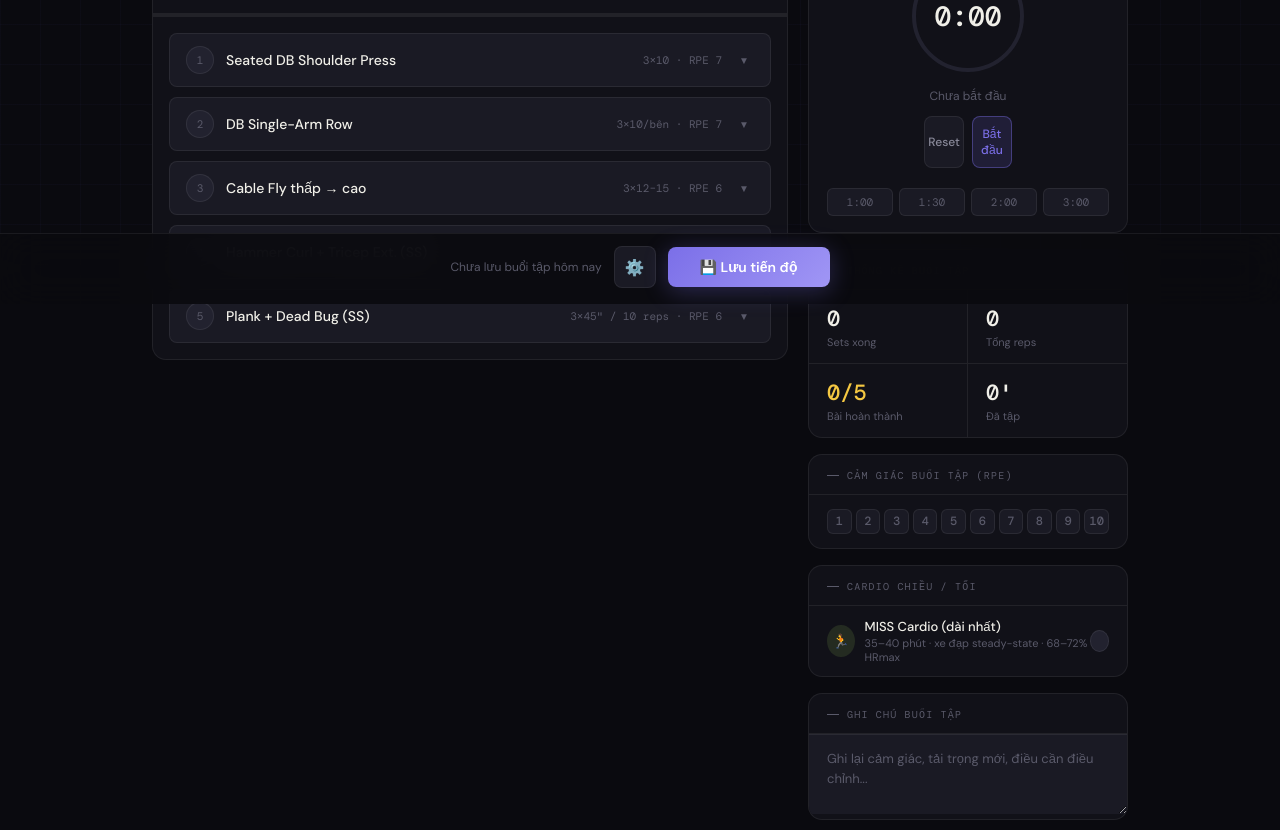
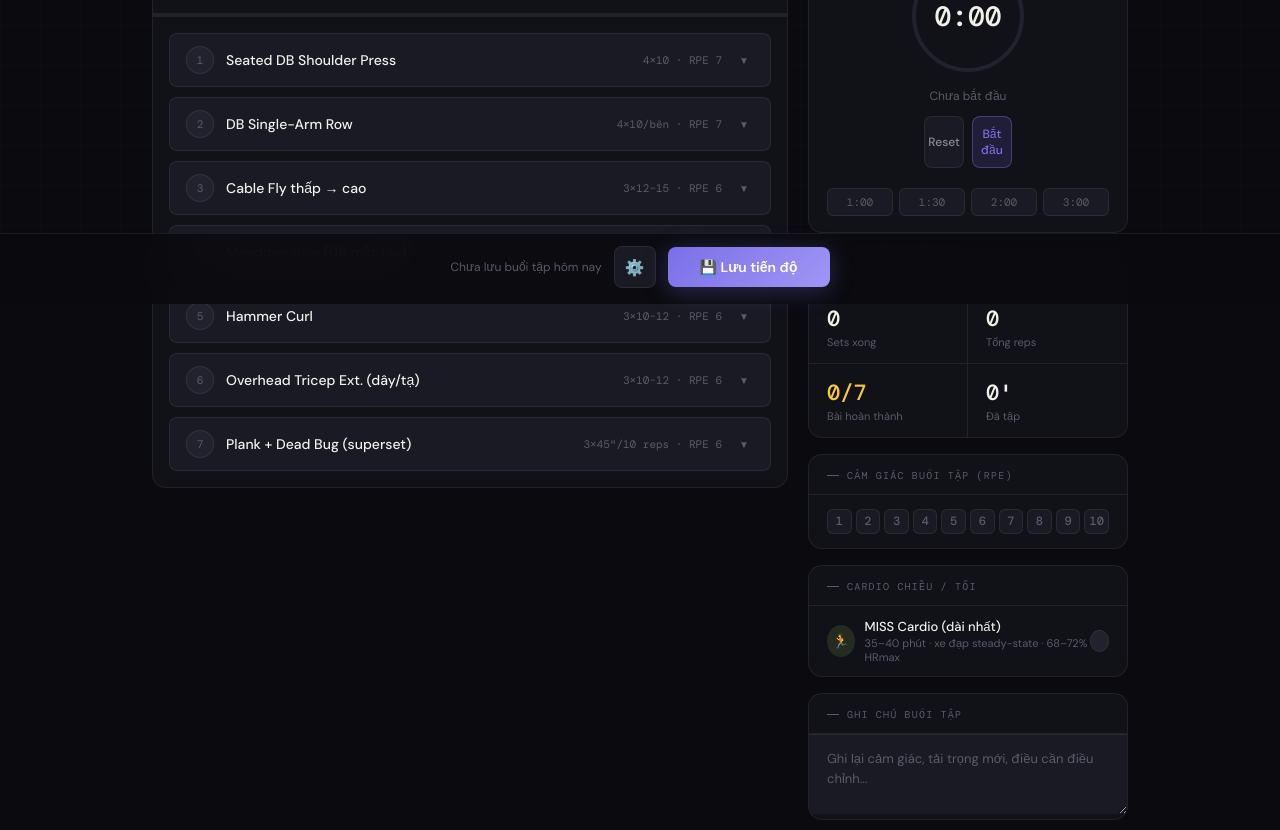
Before and after one commit to haphong463/cutting-tracker, a plain HTML site: page index.html in a window 1280 px wide. Shown: the part 496-1326 px from the top of the page. Drawn offline with nearby package versions, Linux system fonts and the light colour scheme.

Commit message:
Update workout metadata and exercise details

```diff
--- a/index.html
+++ b/index.html
@@ -922,13 +922,15 @@ const DAYS = [
     color:'--push', lt:'--push-lt', glow:'--push-glow',
     badge:'PUSH', badgeBg:'rgba(123,111,232,0.15)', badgeBorder:'rgba(123,111,232,0.35)',
     title:'Push — Ngực · Vai · Tay sau',
-    meta:'5 bài · ~16 sets · RPE 7–8 · ~60–70 phút',
+    meta:'7 bài · ~24 sets · RPE 7–8 · ~75–85 phút',
     exercises:[
-      {name:'Bench Press (thanh)', sets:4, reps:'5–6', rest:'2–3\'', rpe:8, target:'Ngực chính — giữ tải nặng'},
-      {name:'Incline DB Press',    sets:3, reps:'8–10', rest:'90"', rpe:7, target:'Ngực trên'},
-      {name:'Overhead Press',      sets:3, reps:'8',    rest:'2\'',  rpe:7, target:'Vai trước & giữa'},
-      {name:'Lateral Raise',       sets:3, reps:'12–15',rest:'60"', rpe:6, target:'Vai giữa — isolation'},
-      {name:'Tricep Pushdown',     sets:3, reps:'10–12',rest:'60"', rpe:6, target:'Tam đầu'},
+      {name:'Bench Press (thanh)',     sets:5, reps:'5–6',  rest:"2–3'", rpe:8, target:'Ngực chính — tăng lên 5 sets để tập trung độ dày'},
+      {name:'Incline DB Press',        sets:4, reps:'8–10', rest:'90"',  rpe:7, target:'Ngực trên — thêm 1 set'},
+      {name:'Cable Fly (thấp→cao)',    sets:3, reps:'12–15',rest:'60"',  rpe:7, target:'★ MỚI · Ngực giữa & trong — stretch tối đa'},
+      {name:'Dips (đeo tạ nếu được)', sets:3, reps:'8–10', rest:'90"',  rpe:7, target:'★ MỚI · Ngực dưới + Tam đầu — compound isolation'},
+      {name:'Overhead Press (OHP)',    sets:3, reps:'8',    rest:"2'",   rpe:7, target:'Vai trước & giữa'},
+      {name:'Lateral Raise',           sets:3, reps:'12–15',rest:'60"',  rpe:6, target:'Vai giữa — isolation'},
+      {name:'Tricep Pushdown',         sets:3, reps:'10–12',rest:'60"',  rpe:6, target:'Tam đầu'},
     ],
     cardio:[{name:'LISS Cardio',detail:'30–35 phút · xe đạp hoặc đi bộ nhanh · 60–65% HRmax'}]
   },
@@ -937,13 +939,15 @@ const DAYS = [
     color:'--pull', lt:'--pull-lt', glow:'--pull-glow',
     badge:'PULL', badgeBg:'rgba(45,212,160,0.15)', badgeBorder:'rgba(45,212,160,0.35)',
     title:'Pull — Lưng · Tay trước',
-    meta:'5 bài · ~16 sets · RPE 7–8 · ~65–70 phút',
+    meta:'7 bài · ~25 sets · RPE 7–8 · ~80–90 phút',
     exercises:[
-      {name:'Deadlift (thanh)',  sets:4, reps:'4–5',  rest:'3\'',   rpe:8, target:'Lưng dưới · Hamstring — compound chính'},
-      {name:'Pull-up / Assisted',sets:3,reps:'5–8',  rest:'2–3\'', rpe:8, target:'Lat · Nhị đầu'},
-      {name:'Barbell Row',       sets:3, reps:'8',    rest:'2\'',   rpe:7, target:'Lưng giữa'},
-      {name:'Cable Row ngồi',    sets:3, reps:'10–12',rest:'90"',   rpe:7, target:'Lưng giữa — kéo đến bụng'},
-      {name:'Barbell Curl',      sets:3, reps:'10',   rest:'60"',   rpe:6, target:'Nhị đầu'},
+      {name:'Deadlift (thanh)',             sets:5, reps:'4–5',   rest:"3'",    rpe:8, target:'Lưng dưới · Hamstring — tăng lên 5 sets'},
+      {name:'Pull-up / Assisted',           sets:4, reps:'5–8',   rest:"2–3'",  rpe:8, target:'Lat · Nhị đầu — thêm 1 set'},
+      {name:'Barbell Row',                  sets:4, reps:'6–8',   rest:"2'",    rpe:8, target:'★ TĂNG · Độ dày lưng giữa — giữ tải nặng'},
+      {name:'Chest-Supported DB Row',       sets:3, reps:'10–12', rest:'90"',   rpe:7, target:'★ MỚI · Độ dày lưng giữa không lỗi kỹ thuật'},
+      {name:'Meadows Row (DB một tay)',     sets:3, reps:'10/bên',rest:'90"',   rpe:7, target:'★ MỚI · Lưng dày theo chiều ngang — unilateral'},
+      {name:'Cable Row ngồi (grip hẹp)',    sets:3, reps:'10–12', rest:'90"',   rpe:7, target:'Lưng giữa thấp — kéo đến bụng, khuỷu sát thân'},
+      {name:'Barbell Curl',                 sets:3, reps:'10',    rest:'60"',   rpe:6, target:'Nhị đầu'},
     ],
     cardio:[{name:'LISS Cardio',detail:'30–35 phút · xe đạp / đi bộ nhanh · 60–65% HRmax'}]
   },
@@ -952,13 +956,14 @@ const DAYS = [
     color:'--legs', lt:'--legs-lt', glow:'--legs-glow',
     badge:'LEGS', badgeBg:'rgba(249,112,71,0.15)', badgeBorder:'rgba(249,112,71,0.35)',
     title:'Legs — Chân toàn bộ',
-    meta:'5 bài · ~16 sets · RPE 7–8 · ~65–75 phút',
+    meta:'6 bài · ~20 sets · RPE 7–8 · ~75–85 phút',
     exercises:[
-      {name:'Back Squat (thanh)',     sets:4, reps:'5–6',  rest:'3\'',  rpe:8, target:'Đùi trước · Mông — compound chính'},
-      {name:'Romanian Deadlift',      sets:3, reps:'8–10', rest:'2\'',  rpe:7, target:'Hamstring · Mông'},
-      {name:'Leg Press',              sets:3, reps:'10–12',rest:'2\'',  rpe:7, target:'Đùi trước'},
-      {name:'Walking Lunge (tạ tay)', sets:3, reps:'10/chân',rest:'90"',rpe:6, target:'Đùi · Mông — unilateral'},
-      {name:'Calf Raise đứng',        sets:3, reps:'15–20',rest:'60"', rpe:6, target:'Bắp chân'},
+      {name:'Back Squat (thanh)',      sets:5, reps:'5–6',    rest:"3'",  rpe:8, target:'Đùi trước · Mông — tăng lên 5 sets'},
+      {name:'Romanian Deadlift',       sets:4, reps:'8–10',   rest:"2'",  rpe:7, target:'Hamstring · Mông — thêm 1 set'},
+      {name:'Leg Press',               sets:3, reps:'10–12',  rest:"2'",  rpe:7, target:'Đùi trước'},
+      {name:'Walking Lunge (tạ tay)', sets:3, reps:'10/chân',rest:'90"', rpe:6, target:'Đùi · Mông — unilateral'},
+      {name:'Leg Curl (máy nằm)',      sets:3, reps:'12–15',  rest:'90"', rpe:6, target:'★ MỚI · Hamstring isolation — cuối buổi'},
+      {name:'Calf Raise đứng',         sets:3, reps:'15–20',  rest:'60"', rpe:6, target:'Bắp chân'},
     ],
     cardio:[{name:'LISS nhẹ (tùy chọn)',detail:'20–25 phút · đi bộ thường · 55–60% HRmax'}]
   },
@@ -966,15 +971,17 @@ const DAYS = [
     id:'t5', label:'T5', type:'UPPER A',
     color:'--upper', lt:'--upper-lt', glow:'--upper-glow',
     badge:'UPPER A', badgeBg:'rgba(96,170,255,0.15)', badgeBorder:'rgba(96,170,255,0.35)',
-    title:'Upper A — Siêu set Ngực+Lưng',
-    meta:'6 bài (3 siêu set) · ~18 sets · RPE 7 · ~60–70 phút',
+    title:'Upper A — Siêu set Ngực+Lưng (Focus Dày)',
+    meta:'8 bài (4 siêu set) · ~24 sets · RPE 7 · ~75–85 phút',
     exercises:[
-      {name:'SS-A1: Bench Press',       sets:3, reps:'6–8',  rest:'→ A2',  rpe:7, target:'Ngực — siêu set với A2'},
-      {name:'SS-A2: Cable Row ngồi',    sets:3, reps:'10–12',rest:'90" sau cả 2',rpe:7, target:'Lưng giữa — antagonist A1'},
-      {name:'SS-B1: Incline DB Press',  sets:3, reps:'10',   rest:'→ B2',  rpe:7, target:'Ngực trên'},
-      {name:'SS-B2: Lat Pulldown',      sets:3, reps:'10–12',rest:'90" sau cả 2',rpe:7, target:'Lat'},
-      {name:'SS-C1: Lateral Raise',     sets:3, reps:'12',   rest:'→ C2',  rpe:6, target:'Vai giữa'},
-      {name:'SS-C2: Face Pull (dây)',   sets:3, reps:'15',   rest:'60" sau cả 2',rpe:5, target:'Vai sau · Rotator cuff'},
+      {name:'SS-A1: Bench Press',              sets:4, reps:'6–8',   rest:'→ A2',         rpe:7, target:'Ngực — tăng lên 4 sets siêu set'},
+      {name:'SS-A2: Barbell Row',              sets:4, reps:'8–10',  rest:'2" sau cả 2',  rpe:7, target:'★ ĐỔI · Barbell Row thay Cable Row — dày lưng hơn'},
+      {name:'SS-B1: Incline DB Press',         sets:3, reps:'10',    rest:'→ B2',          rpe:7, target:'Ngực trên'},
+      {name:'SS-B2: Chest-Supported DB Row',   sets:3, reps:'10–12', rest:'90" sau cả 2', rpe:7, target:'★ MỚI · Lưng dày — không lỗi kỹ thuật do mệt'},
+      {name:'SS-C1: Cable Fly',                sets:3, reps:'12–15', rest:'→ C2',          rpe:6, target:'★ MỚI · Ngực giữa & trong'},
+      {name:'SS-C2: Lat Pulldown',             sets:3, reps:'10–12', rest:'90" sau cả 2', rpe:7, target:'Lat'},
+      {name:'SS-D1: Lateral Raise',            sets:3, reps:'12',    rest:'→ D2',          rpe:6, target:'Vai giữa'},
+      {name:'SS-D2: Face Pull (dây)',          sets:3, reps:'15',    rest:'60" sau cả 2', rpe:5, target:'Vai sau · Rotator cuff'},
     ],
     cardio:[{name:'HIIT (Interval)',detail:'20–25 phút · xe đạp · 30" sprint + 90" nghỉ × 8–10 vòng'}]
   },
@@ -983,12 +990,13 @@ const DAYS = [
     color:'--lower', lt:'--lower-lt', glow:'--lower-glow',
     badge:'LOWER A', badgeBg:'rgba(255,143,163,0.15)', badgeBorder:'rgba(255,143,163,0.35)',
     title:'Lower A — Đùi · Mông focus',
-    meta:'4 bài · ~15 sets · RPE 7–8 · ~60–65 phút',
+    meta:'5 bài · ~18 sets · RPE 7–8 · ~70–80 phút',
     exercises:[
-      {name:'Bulgarian Split Squat (DB)', sets:4, reps:'8/chân', rest:'2\'', rpe:8, target:'Đùi trước · Mông — unilateral'},
+      {name:'Bulgarian Split Squat (DB)', sets:4, reps:'8/chân', rest:"2'",  rpe:8, target:'Đùi trước · Mông — unilateral'},
       {name:'Hip Thrust (barbell)',        sets:4, reps:'10–12',  rest:'90"', rpe:7, target:'Mông — isolation mạnh nhất'},
-      {name:'Leg Curl (máy nằm)',          sets:3, reps:'10–12',  rest:'90"', rpe:7, target:'Hamstring'},
+      {name:'Leg Curl (máy nằm)',          sets:4, reps:'10–12',  rest:'90"', rpe:7, target:'Hamstring — tăng lên 4 sets'},
       {name:'Leg Extension (máy)',         sets:3, reps:'12–15',  rest:'60"', rpe:6, target:'Đùi trước — isolation'},
+      {name:'Calf Raise (máy ngồi)',       sets:3, reps:'15–20',  rest:'60"', rpe:6, target:'★ MỚI · Bắp chân soleus — góc khác với đứng'},
     ],
     cardio:[{name:'LISS Cardio',detail:'30–35 phút · chạy bộ nhẹ hoặc xe đạp · 62–67% HRmax'}]
   },
@@ -996,14 +1004,16 @@ const DAYS = [
     id:'t7', label:'T7', type:'UPPER B',
     color:'--push', lt:'--push-lt', glow:'--push-glow',
     badge:'UPPER B', badgeBg:'rgba(123,111,232,0.15)', badgeBorder:'rgba(123,111,232,0.35)',
-    title:'Upper B — Vai · Tay · Core',
-    meta:'5 bài · ~15 sets · RPE 6–7 · ~60 phút',
+    title:'Upper B — Vai · Tay · Ngực & Lưng Isolation',
+    meta:'7 bài · ~22 sets · RPE 6–7 · ~75 phút',
     exercises:[
-      {name:'Seated DB Shoulder Press',      sets:3, reps:'10',    rest:'2\'',  rpe:7, target:'Vai trước & giữa'},
-      {name:'DB Single-Arm Row',             sets:3, reps:'10/bên',rest:'90"',  rpe:7, target:'Lưng giữa — unilateral'},
-      {name:'Cable Fly thấp → cao',          sets:3, reps:'12–15', rest:'60"',  rpe:6, target:'Ngực — isolation'},
-      {name:'Hammer Curl + Tricep Ext. (SS)',sets:3, reps:'10–12', rest:'60"',  rpe:6, target:'Nhị đầu + Tam đầu siêu set'},
-      {name:'Plank + Dead Bug (SS)',          sets:3, reps:'45" / 10 reps',rest:'45"',rpe:6, target:'Core — stabilization'},
+      {name:'Seated DB Shoulder Press',         sets:4, reps:'10',    rest:"2'",  rpe:7, target:'Vai trước & giữa — tăng lên 4 sets'},
+      {name:'DB Single-Arm Row',                sets:4, reps:'10/bên',rest:'90"', rpe:7, target:'Lưng giữa — unilateral, tăng lên 4 sets'},
+      {name:'Cable Fly thấp → cao',             sets:3, reps:'12–15', rest:'60"', rpe:6, target:'Ngực isolation — giữ cơ ngực'},
+      {name:'Meadows Row (DB một tay)',         sets:3, reps:'10/bên',rest:'90"', rpe:7, target:'★ MỚI · Độ dày lưng giữa — lần 2 trong tuần'},
+      {name:'Hammer Curl',                      sets:3, reps:'10–12', rest:'60"', rpe:6, target:'Nhị đầu · Brachialis'},
+      {name:'Overhead Tricep Ext. (dây/tạ)',   sets:3, reps:'10–12', rest:'60"', rpe:6, target:'Tam đầu — long head'},
+      {name:'Plank + Dead Bug (superset)',      sets:3, reps:'45"/10 reps',rest:'45"',rpe:6, target:'Core — stabilization'},
     ],
     cardio:[{name:'MISS Cardio (dài nhất)',detail:'35–40 phút · xe đạp steady-state · 68–72% HRmax'}]
   },
@@ -1012,7 +1022,7 @@ const DAYS = [
     color:'--txt3', lt:'--bg3', glow:'--bg4',
     badge:'NGHỈ', badgeBg:'rgba(255,255,255,0.06)', badgeBorder:'rgba(255,255,255,0.12)',
     title:'Active Recovery',
-    meta:'Phục hồi hoàn toàn — cơ lớn lên trong khi nghỉ',
+    meta:'Phục hồi hoàn toàn — cơ lớn lên trong khi bạn nghỉ',
     exercises:[],
     cardio:[{name:'Đi bộ nhẹ (tuỳ ý)',detail:'20–30 phút · 50–55% HRmax · không bắt buộc'}]
   }
```
